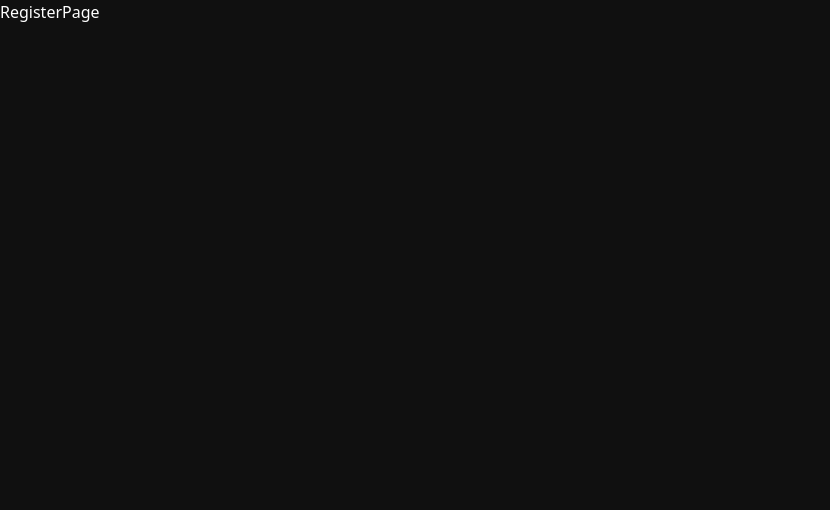
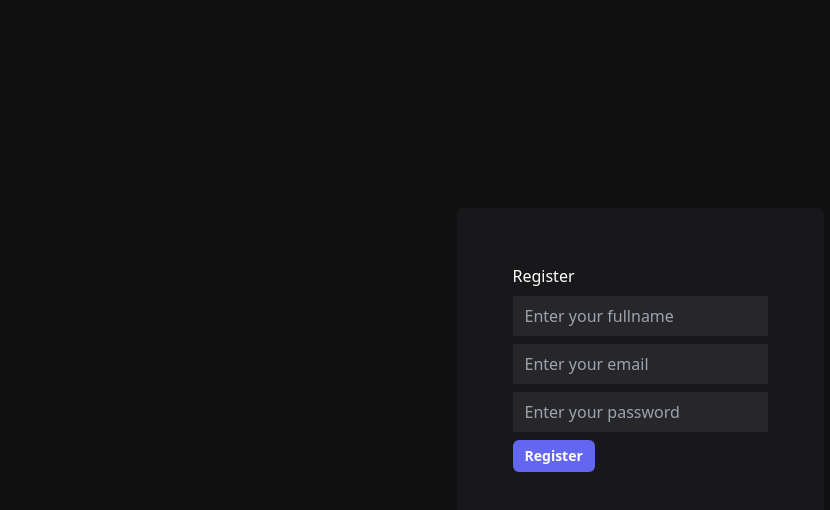
Before and after one commit to matiashernandev/pern-tasks, a React (Vite) app in the folder frontend/: page /register in a window 1280 px wide. Shown: the top 510 px of the page, without its empty margins (0-830 px from the left). Built offline with nearby package versions, Linux system fonts and the light colour scheme.

Commit message:
add register form

```diff
--- a/frontend/package.json
+++ b/frontend/package.json
@@ -12,6 +12,7 @@
   "dependencies": {
     "react": "^18.2.0",
     "react-dom": "^18.2.0",
+    "react-hook-form": "^7.45.2",
     "react-router-dom": "^6.14.2"
   },
   "devDependencies": {
--- /dev/null
+++ b/frontend/src/components/ui/Button.jsx
@@ -0,0 +1,7 @@
+export function Button({ children }) {
+  return (
+    <button className="relative inline-flex items-center gap-x-1.5 rounded-md bg-indigo-500 px-3 py-1.5 text-sm font-semibold text-white shadow-sm hover:bg-indigo-400 focus-visible:outline focus-visible:outline-2 focus-visible:outline-offset-2 focus-visible:outline-indigo-500 disabled:opacity-50 disabled:cursor-not-allowed">
+      {children}
+    </button>
+  )
+}
--- /dev/null
+++ b/frontend/src/components/ui/Card.jsx
@@ -0,0 +1,3 @@
+export function Card({ children }) {
+  return <div className="bg-zinc-900 p-14 rounded-md">{children}</div>
+}
--- /dev/null
+++ b/frontend/src/components/ui/Input.jsx
@@ -0,0 +1,13 @@
+/* eslint-disable react/display-name */
+import { forwardRef } from "react"
+
+export const Input = forwardRef((props, ref) => {
+  return (
+    <input
+      type="text"
+      className="bg-zinc-800 px-3 py-2 block my-2 w-full"
+      ref={ref}
+      {...props}
+    />
+  )
+})
--- /dev/null
+++ b/frontend/src/components/ui/index.js
@@ -0,0 +1,3 @@
+export { Button } from "./Button"
+export { Card } from "./Card"
+export { Input } from "./Input"
--- a/frontend/src/pages/RegisterPage.jsx
+++ b/frontend/src/pages/RegisterPage.jsx
@@ -1,4 +1,46 @@
+import { Button, Card, Input } from "../components/ui"
+import { useForm } from "react-hook-form"
+
 function RegisterPage() {
-  return <div>RegisterPage</div>
+  const {
+    register,
+    handleSubmit,
+    formState: { errors },
+  } = useForm()
+
+  const onSubmit = handleSubmit((data) => {
+    console.log(data)
+  })
+
+  return (
+    <div className="h-[calc(100vh-64px)] flex items-center justify-center">
+      <Card>
+        <h3>Register</h3>
+        <form onSubmit={onSubmit}>
+          <Input
+            {...register("name", { required: true })}
+            type="text"
+            placeholder="Enter your fullname"
+          />
+          {errors.name && <p className="text-red-500">Name is required</p>}
+          <Input
+            {...register("email", { required: true })}
+            type="email"
+            placeholder="Enter your email"
+          />
+          {errors.email && <p className="text-red-500">Email is required</p>}
+          <Input
+            {...register("password", { required: true })}
+            type="password"
+            placeholder="Enter your password"
+          />
+          {errors.password && (
+            <p className="text-red-500">Password is required</p>
+          )}
+          <Button>Register</Button>
+        </form>
+      </Card>
+    </div>
+  )
 }
 export default RegisterPage
```
Also changed, not shown: frontend/.eslintrc.cjs, 1 other file (tests, documents, lock files or other folders).
